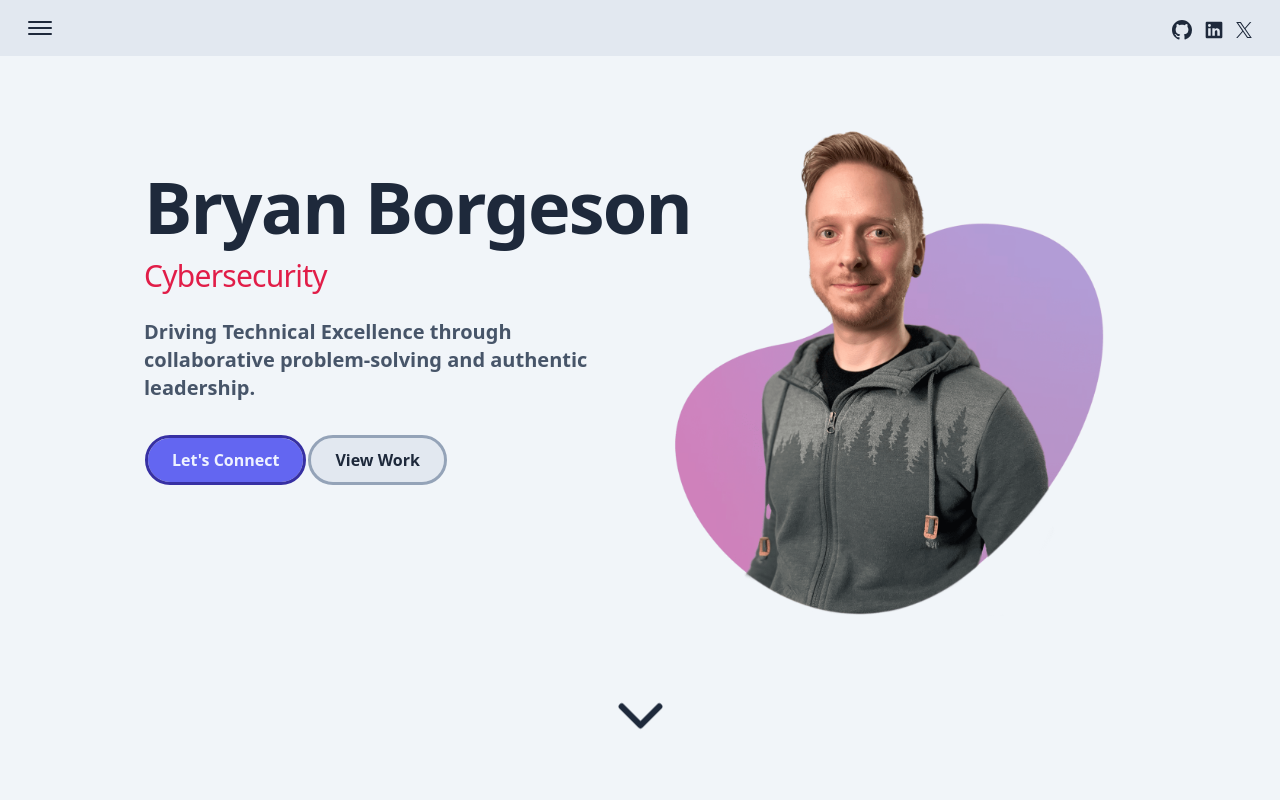
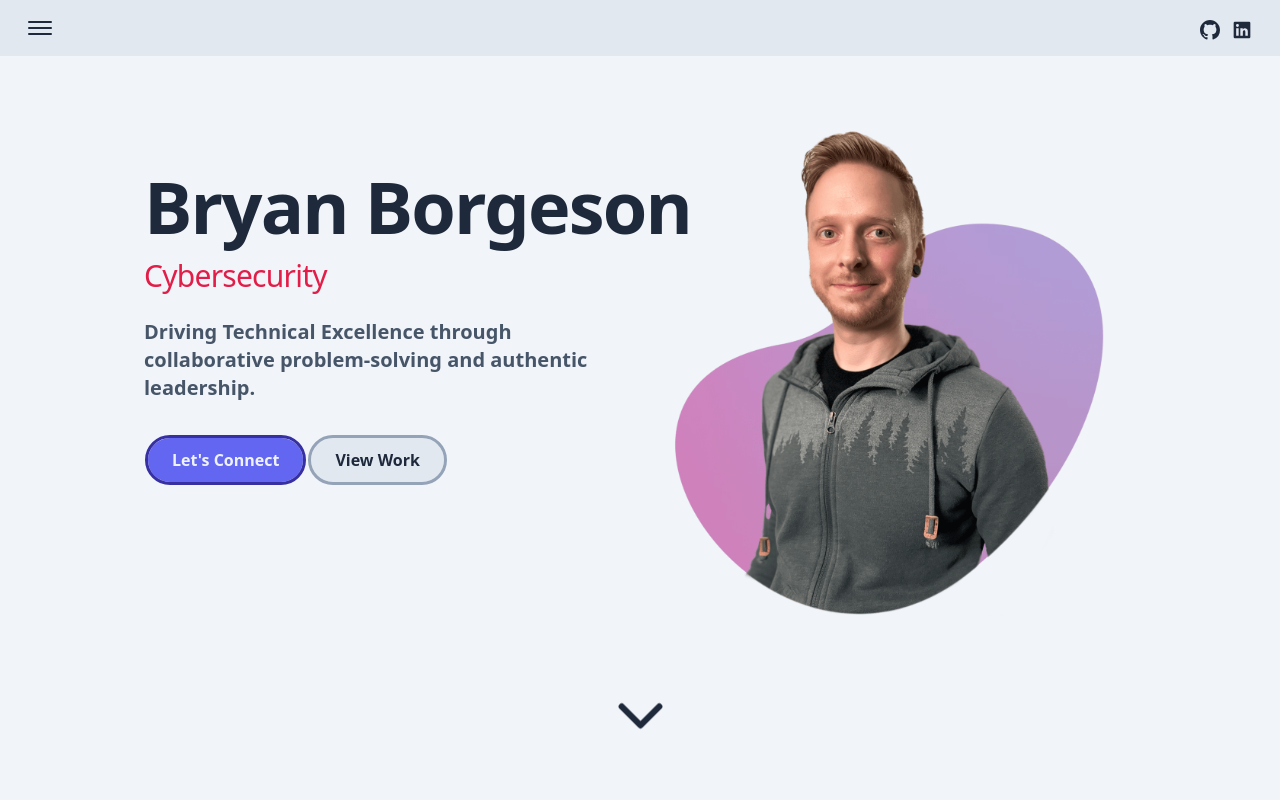
Before and after one commit to bryborge/portfolio, a Next.js app: page / in a window 1280 px wide. Shown: the top 800 px of the page. Built offline with nearby package versions, Linux system fonts and the light colour scheme.

Commit message:
remove x

```diff
--- a/app/components/Socials/index.tsx
+++ b/app/components/Socials/index.tsx
@@ -1,6 +1,5 @@
 import GitHubIcon from "../Icons/GitHubIcon";
 import LinkedInIcon from "../Icons/LinkedInIcon";
-import XIcon from "../Icons/XIcon";
 
 import type { JSX } from "react";
 
@@ -20,11 +19,6 @@ const Socials = (): JSX.Element => {
       name: "LinkedIn",
       href: "https://www.linkedin.com/in/bryborge/",
       icon: <LinkedInIcon />
-    },
-    {
-      name: "X",
-      href: "https://x.com/bryborge",
-      icon: <XIcon />
     },
   ]
 
```
